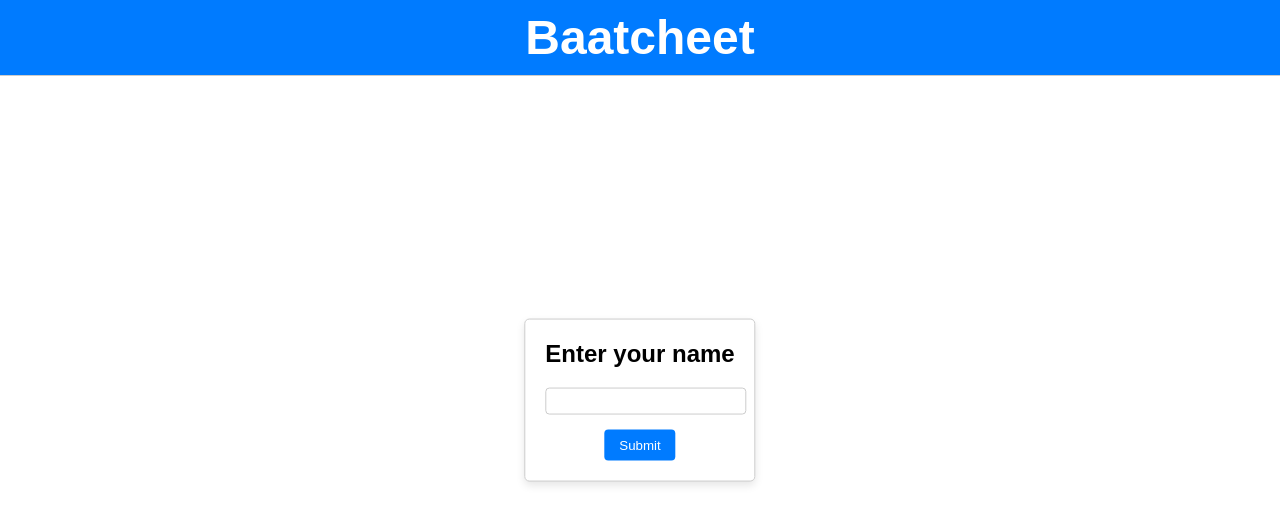
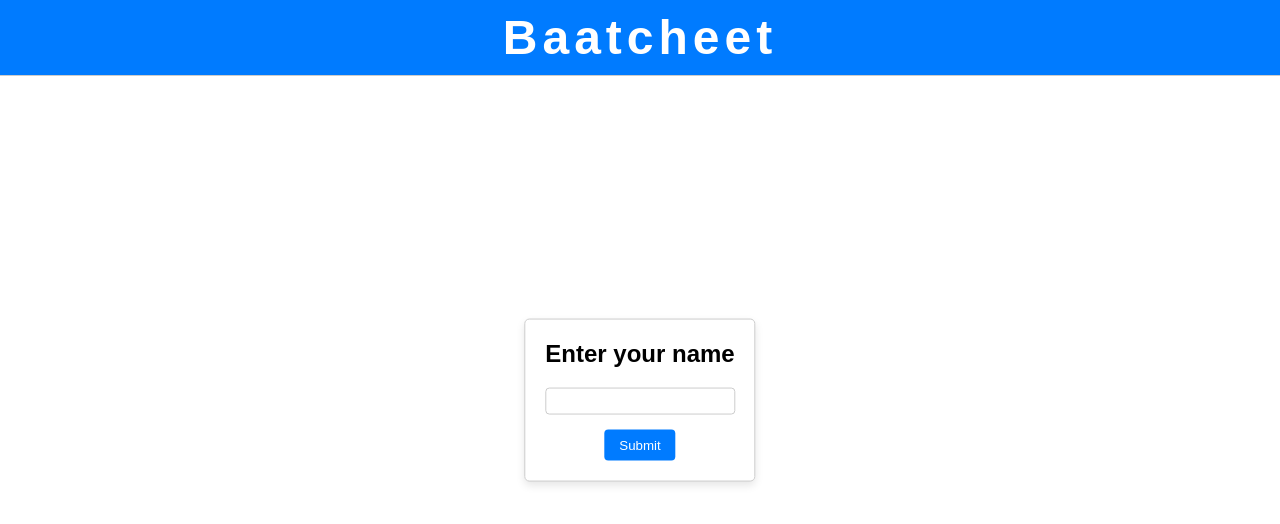
Before and after one commit to Nee-sudo/badak_library, a website: page public/chat.html in a window 1280 px wide. Drawn offline with nearby package versions, Linux system fonts and the light colour scheme; no server answers.

Commit message:
Chat modified

```diff
--- a/public/chat.css
+++ b/public/chat.css
@@ -135,7 +135,7 @@ body {
 
 .popup input[type="text"],
 .popup select {
-    width: 100%;
+    width: 94%;
     padding: 5px;
     margin-bottom: 15px;
     border: 1px solid #ccc;
@@ -175,6 +175,8 @@ body {
 
 /* Additional styling for the chat header and input container */
 .chat-header {
+    letter-spacing: 5px;
+    font-family: fantasy;
     background-color: #007bff;
     font-size: xxx-large;
     color: white;
```
